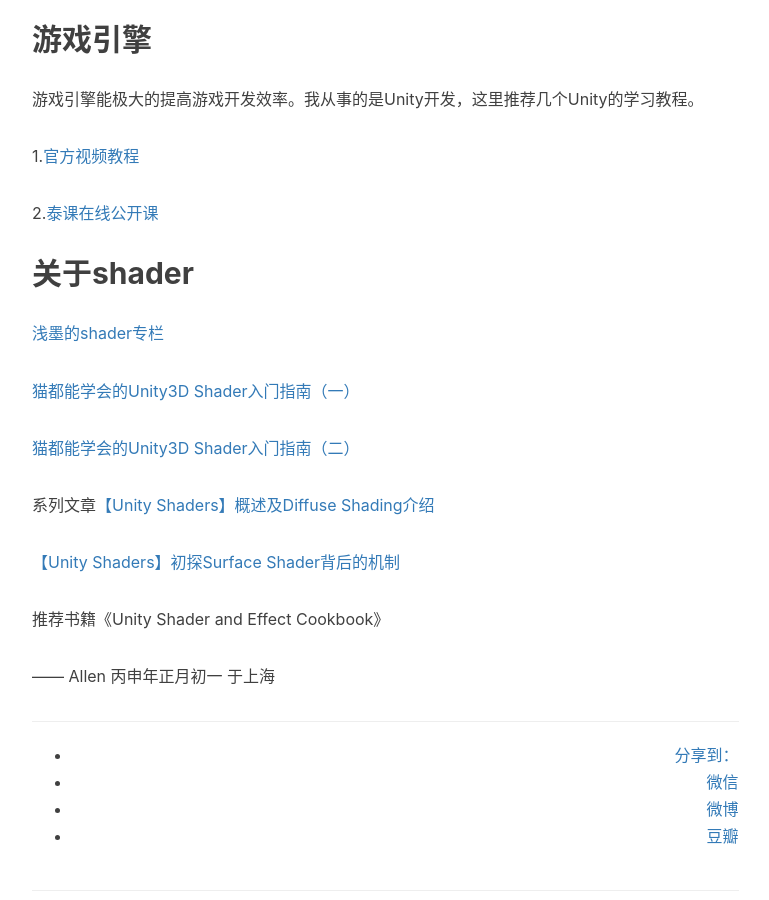
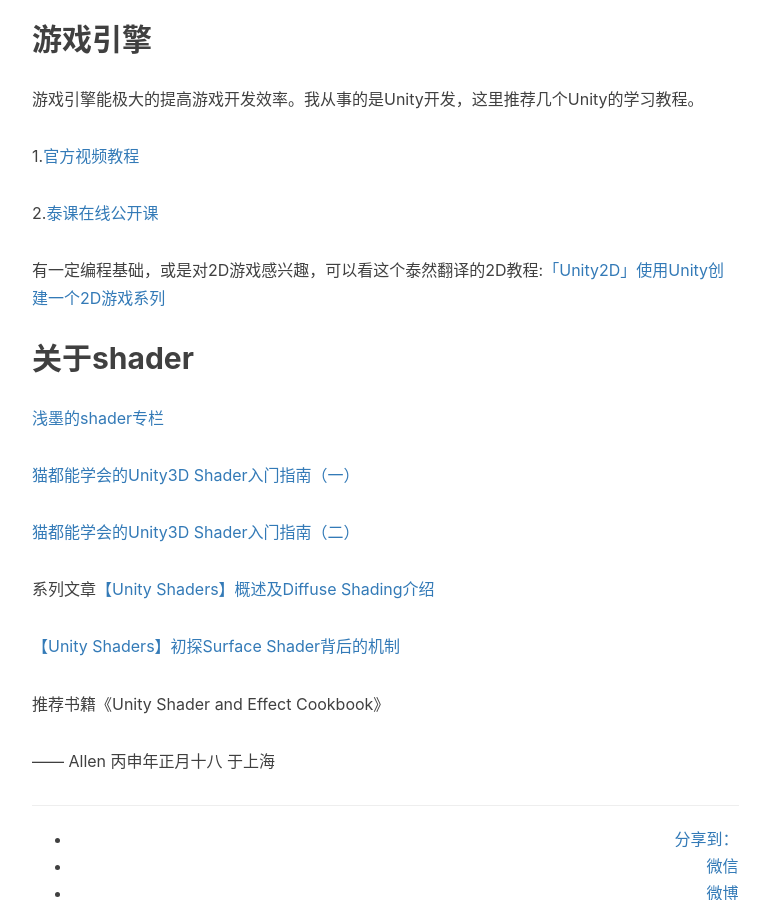
Before and after one commit to AllenKashiwa/AllenKashiwa.github.io, a Jekyll site: the page built from _posts/2016-02-25-become-game-developer.md, in a window 1280 px wide and 900 px high, scrolled down 1152 px. Shown: the whole window, without its empty margins (233-1002 px from the left). Built offline with Jekyll 4.4.1, drawn with Linux system fonts in a browser that asks for light colours; nearby versions of some CDN libraries; comment, search, counter and statistics services are not loaded; some of the changed text lies outside the part shown.

```diff
--- a/_posts/2016-02-25-become-game-developer.md
+++ b/_posts/2016-02-25-become-game-developer.md
@@ -34,6 +34,8 @@ tags:
 
 2.[泰课在线公开课](http://www.taikr.com/course/134)
 
+有一定编程基础，或是对2D游戏感兴趣，可以看这个泰然翻译的2D教程:[「Unity2D」使用Unity创建一个2D游戏系列](http://www.tairan.com/category/unity2d/)
+
 ## 关于shader
 
 [浅墨的shader专栏](http://blog.csdn.net/column/details/unity3d-shader.html)
@@ -48,4 +50,4 @@ tags:
 
 推荐书籍《Unity Shader and Effect Cookbook》
 
-—— Allen 丙申年正月初一 于上海
+—— Allen 丙申年正月十八 于上海
```
Also changed, not shown: other parts of _posts/2016-02-25-become-game-developer.md (+1 -1 lines).
